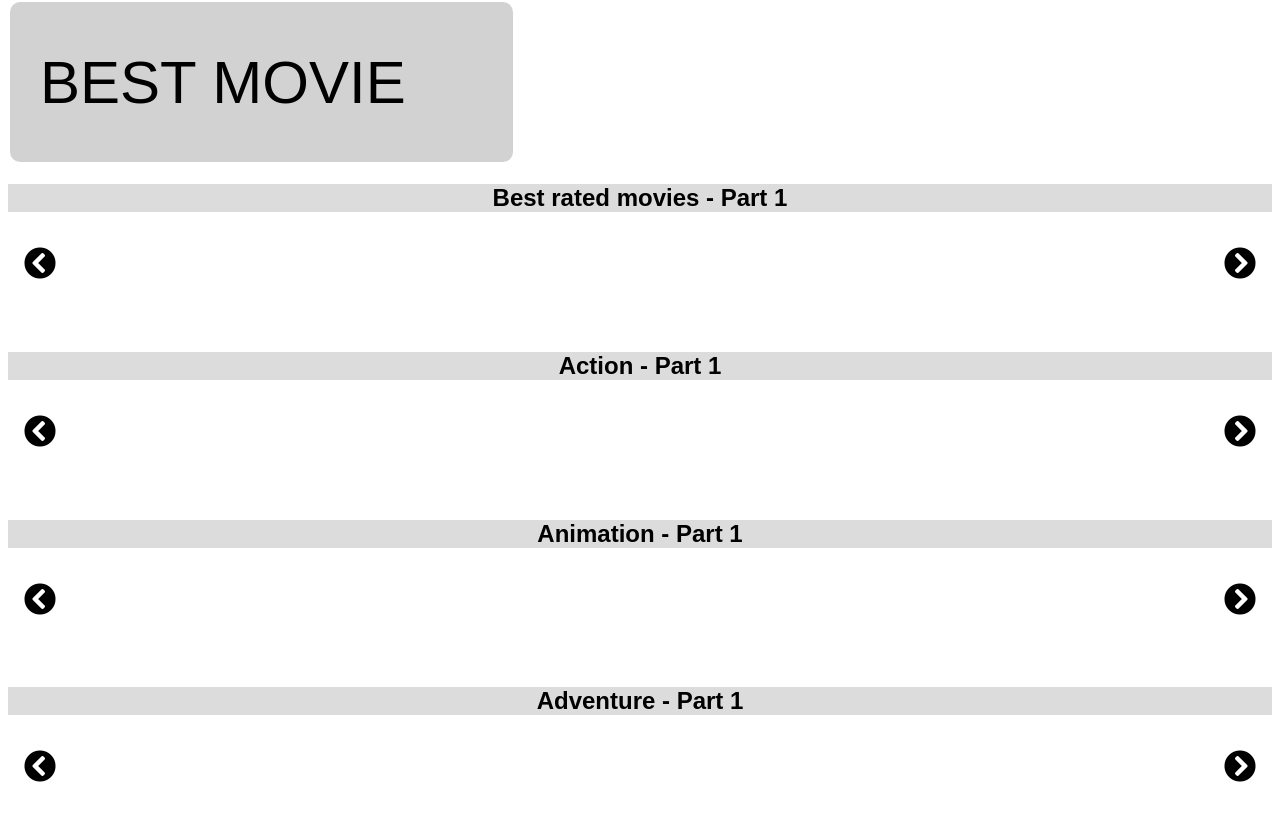
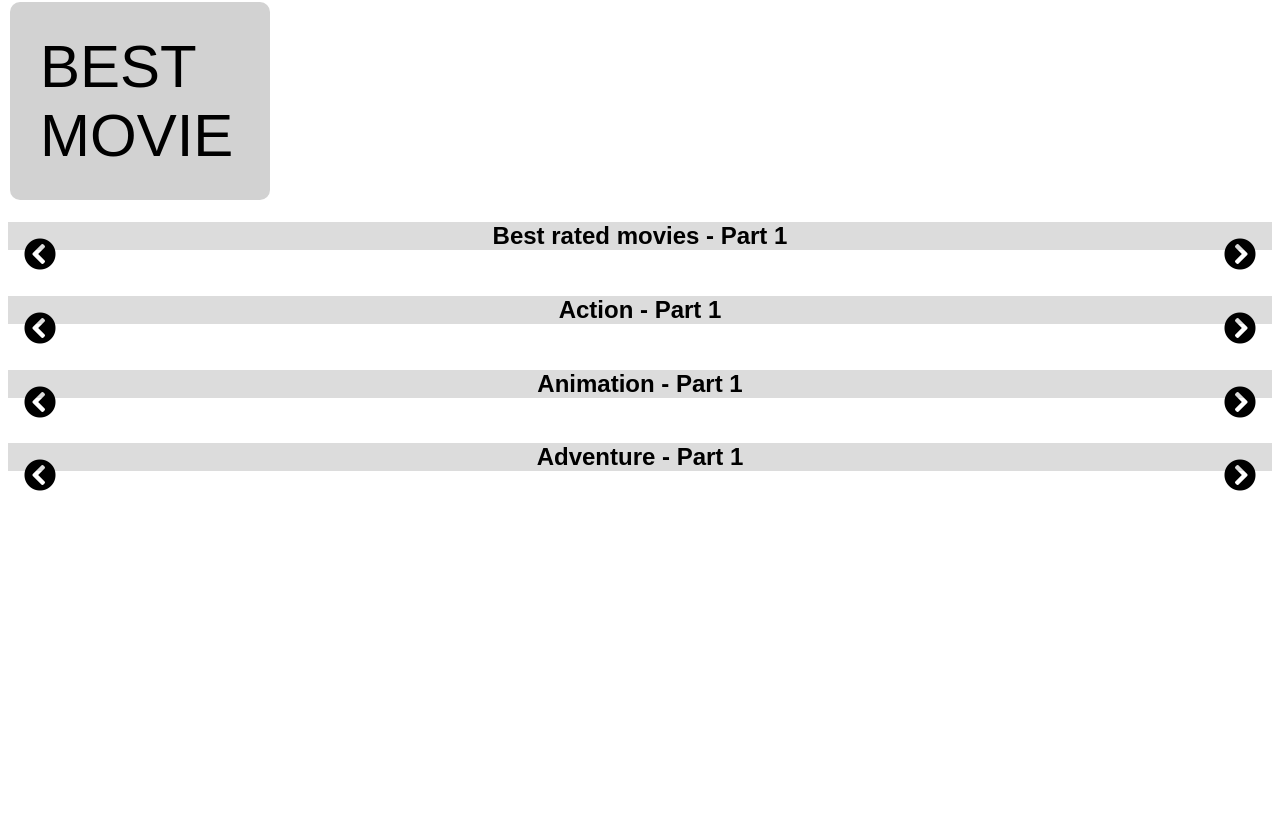
Before and after one commit to arnaud-roudiere/JustStreamIt, a plain HTML site: page index.html in a window 1280 px wide. Shown: the part 58-893 px from the top of the page. After the commit the page ends 816 px from the top, so only its background shows below. Drawn offline with Linux system fonts and the light colour scheme; no server answers.

Commit message:
Update index.html

```diff
--- a/index.html
+++ b/index.html
@@ -11,7 +11,7 @@
 
   <!-- Header -->
     <div class="header">
-    <table style="width:100%" border="0">
+    <table class='table_header'>
       <tr>
           <td><div class = "logo">    JustStreamIt </div></td>
           <td><div class ="menu">
@@ -26,7 +26,7 @@
 
   <!-- Best Movie -->
 
-<table style="width:100%" border="0" height="100px";><tr><td style="width:40%"; class="text_best_movie">BEST MOVIE</td><td id="bestMovie" align='center'style="width:60%"; ></td></tr></table>
+<table class='tables'><tr><td class="text_best_movie">BEST MOVIE</td><td class='picture_best_movie' id="bestMovie" ></td></table>
 
 
 <!-- Caroussel nº1 - Best Rates Movies -->
@@ -46,12 +46,12 @@
         <div class="slides" data-carousel-slides-container>
           <div class="slide">
               <div class="titles_slides"><h2>Best rated movies - Part 1</h2></div>
-                          <table style="width:100%" border="0" height="100px";><tr id="bestRatesMovies_1"></tr></table>
+                          <table class='tables'><tr><td id="bestRatesMovies_1"></td></tr></table>
           </div>
           <div class="slide">
             <div class="titles_slides"><h2>Best rated movies - Part 2</h2></div>
 
-    <table style="width:100%" border="0" height="100px";><tr id="bestRatesMovies_2"></tr></table>
+    <table class='tables'><tr><td id="bestRatesMovies_2"></td></tr></table>
 
           </div>
         </div>
@@ -74,12 +74,12 @@
     <div class="slides" data-carousel-slides-container>
       <div class="slide">
           <div class="titles_slides"><h2>Action - Part 1</h2></div>
-                      <table style="width:100%" border="0" height="100px";><tr id="category_1"></tr></table>
+                      <table class='tables'><tr><td id="category_1"></td></tr></table>
       </div>
       <div class="slide">
         <div class="titles_slides"><h2>Action - Part 2</h2></div>
 
-<table style="width:100%" border="0" height="100px";><tr id="category_1_Part2"></tr></table>
+<table class='tables'><tr><td id="category_1_Part2"></td></tr></table>
 
       </div>
     </div>
@@ -102,12 +102,12 @@
       <div class="slides" data-carousel-slides-container>
         <div class="slide">
             <div class="titles_slides"><h2>Animation - Part 1</h2></div>
-                        <table style="width:100%" border="0" height="100px";><tr id="category_2"></tr></table>
+                        <table class='tables'><tr><td id="category_2"></td></tr></table>
         </div>
         <div class="slide">
           <div class="titles_slides"><h2>Animation - Part 2</h2></div>
 
-  <table style="width:100%" border="0" height="100px";><tr id="category_2_Part2"></tr></table>
+  <table class='tables'><tr><td  id="category_2_Part2"></td></tr></table>
 
         </div>
       </div>
@@ -130,30 +130,30 @@
         <div class="slides" data-carousel-slides-container>
           <div class="slide">
               <div class="titles_slides"><h2>Adventure - Part 1</h2></div>
-                          <table style="width:100%" border="0" height="100px";><tr id="category_3"></tr></table>
+                          <table class='tables'><tr><td  id="category_3"></td></tr> </table>
           </div>
           <div class="slide">
             <div class="titles_slides"><h2>Adventure - Part 2</h2></div>
 
-    <table style="width:100%" border="0" height="100px";><tr id="category_3_Part2"></tr></table>
+    <table class='tables'><tr><td  id="category_3_Part2"></td></tr></table>
 
           </div>
         </div>
       </div>
 
-  <table><tr id="bestMovieContent"></tr></table>
+  <table><tr><td id="bestMovieContent"></td></tr></table>
 
-  <table><tr id="zoneBestRateMovies"></tr></table>
-  <table><tr id="zoneBestRateMovies_2"></tr></table>
+  <table><tr><td id="zoneBestRateMovies"></td></tr></table>
+  <table><tr><td id="zoneBestRateMovies_2"></td></tr></table>
 
-  <table><tr id="category1ContentPart_1"></tr></table>
-  <table><tr id="category1ContentPart_2"></tr></table>
+  <table><tr><td id="category1ContentPart_1"></td></tr></table>
+  <table><tr><td id="category1ContentPart_2"></td></tr></table>
 
-  <table><tr id="category2ContentPart_1"></tr></table>
-  <table><tr id="category2ContentPart_2"></tr></table>
+  <table><tr><td id="category2ContentPart_1"></td></tr></table>
+  <table><tr><td id="category2ContentPart_2"></td></tr></table>
 
-  <table><tr id="category3ContentPart_1"></tr></table>
-  <table><tr id="category3ContentPart_2"></tr></table>
+  <table><tr><td id="category3ContentPart_1"></td></tr></table>
+  <table><tr><td id="category3ContentPart_2"></td></tr></table>
 
   <div id="overlay"></div>
 
```
